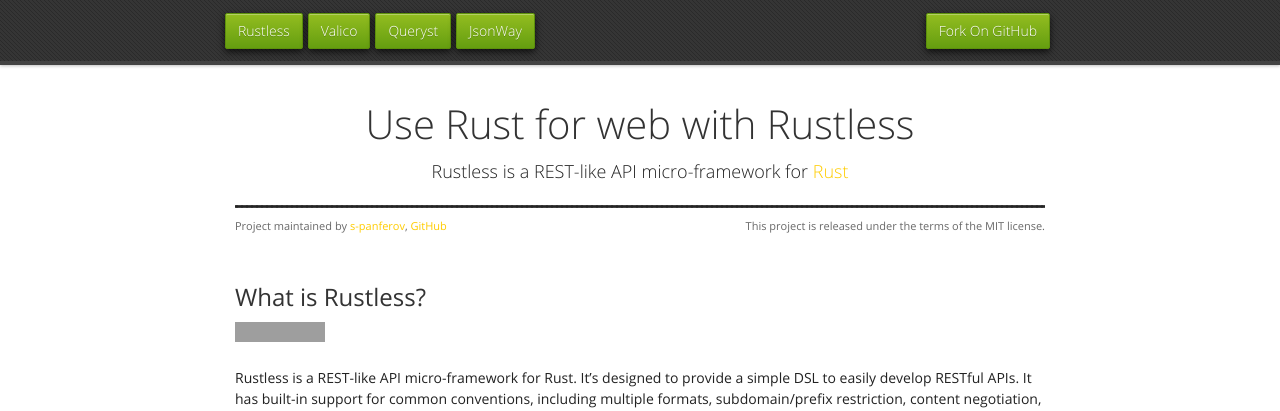
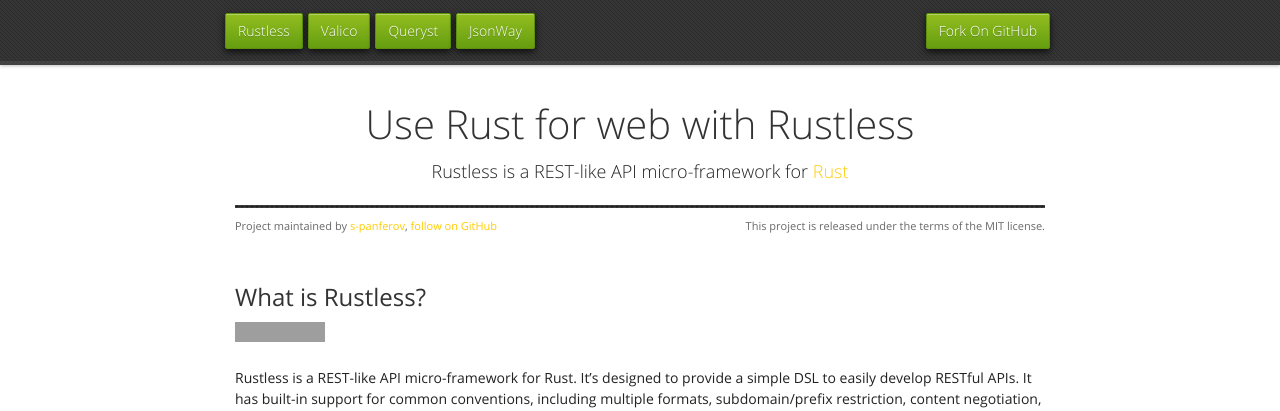
Before and after one commit to rustless/rustless.github.io, a Jekyll site: the page built from index.md, in a window 1280 px wide and 900 px high. Shown: the top 411 px of the window. Built offline with Jekyll 4.4.1, drawn with Linux system fonts in a browser that asks for light colours; nearby versions of some CDN libraries; Markdown is read by kramdown in place of the engine named in the settings; grey boxes are pictures that could not be loaded.

Commit message:
Change link text to follow

```diff
--- a/_layouts/default.html
+++ b/_layouts/default.html
@@ -24,7 +24,7 @@
           <p>Rustless is a REST-like API micro-framework for <a href="http://www.rust-lang.org/">Rust</a></p>
           <hr>
           <span class="credits left">Project maintained by <a href="http://panferov.me">s-panferov</a></span>
-          <span class="credits left">, <a href="https://github.com/s-panferov">GitHub</a></span>
+          <span class="credits left">, <a href="https://github.com/s-panferov">follow on GitHub</a></span>
           <span class="credits right">This project is released under the terms of the MIT license.</span>
         </div>
 
```
